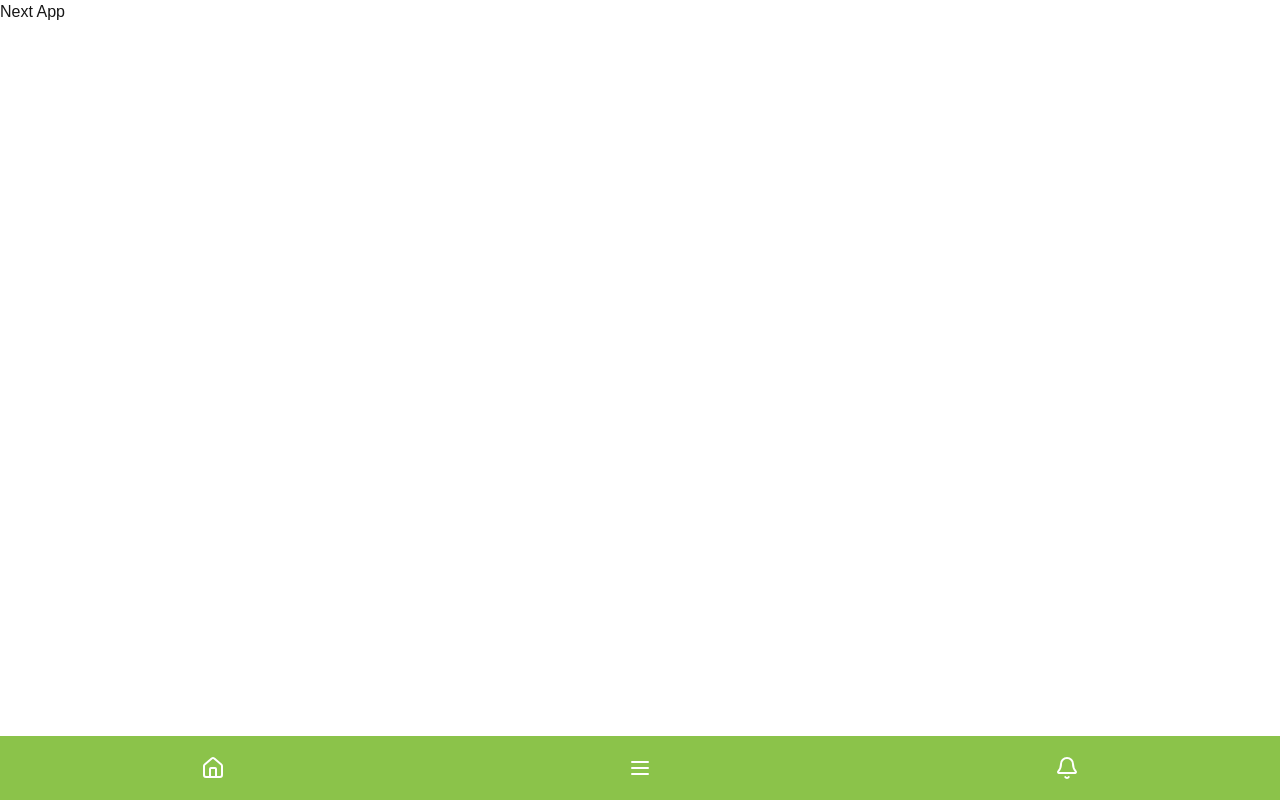
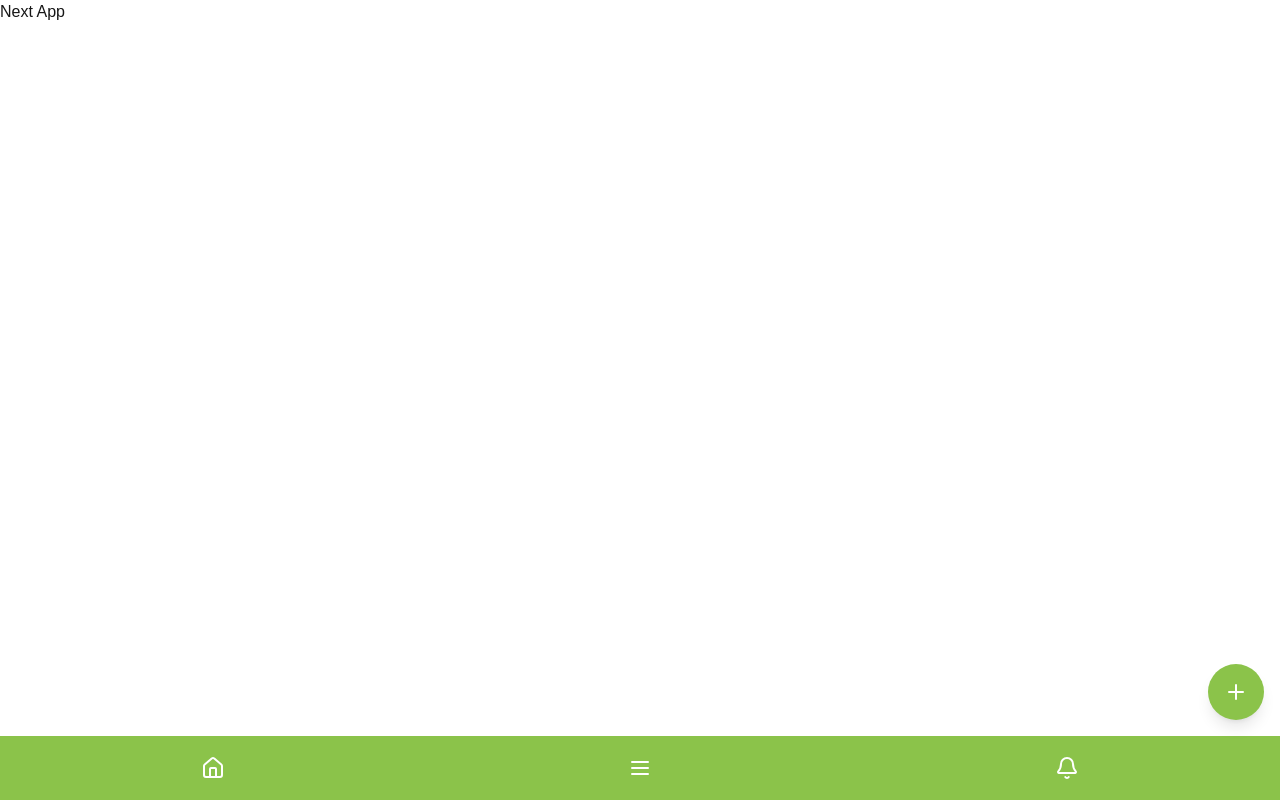
Before and after one commit to s1f102202538/engineer-guild-hackathon, a Next.js app in the folder packages/client/: page / in a window 1280 px wide. Built offline with nearby package versions, Linux system fonts and the light colour scheme.

Commit message:
post button作成

```diff
--- /dev/null
+++ b/packages/client/app/components/PostButton.tsx
@@ -0,0 +1,15 @@
+import { Plus } from 'lucide-react';
+import React from 'react';
+
+const PostButton = () => {
+  return (
+    <button
+      className="fixed bottom-20 right-4 z-10 flex h-14 w-14 items-center justify-center rounded-full bg-[#8BC34A] text-white shadow-lg transition-transform hover:scale-105 active:scale-95"
+      aria-label="Add new item"
+    >
+      <Plus className="h-6 w-6" />
+    </button>
+  );
+};
+
+export default PostButton;
--- a/packages/client/app/page.tsx
+++ b/packages/client/app/page.tsx
@@ -1,9 +1,12 @@
 import Navbar from './components/Navbar';
+import PostButton from './components/PostButton';
 
 const Home = () => {
   return (
     <div>
       Next App
+      {/* 投稿ボタン */}
+      <PostButton />
       <Navbar />
     </div>
   );
```
